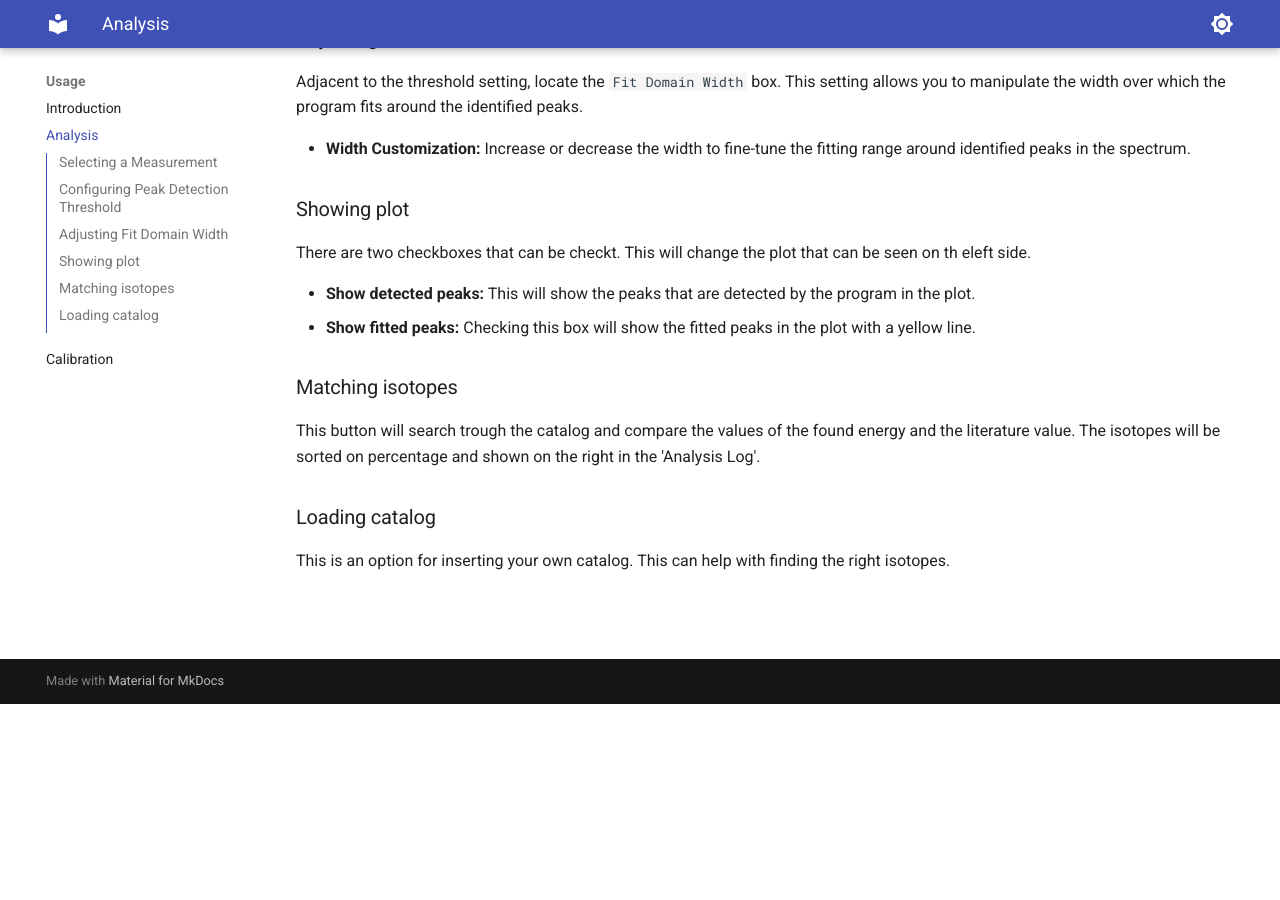
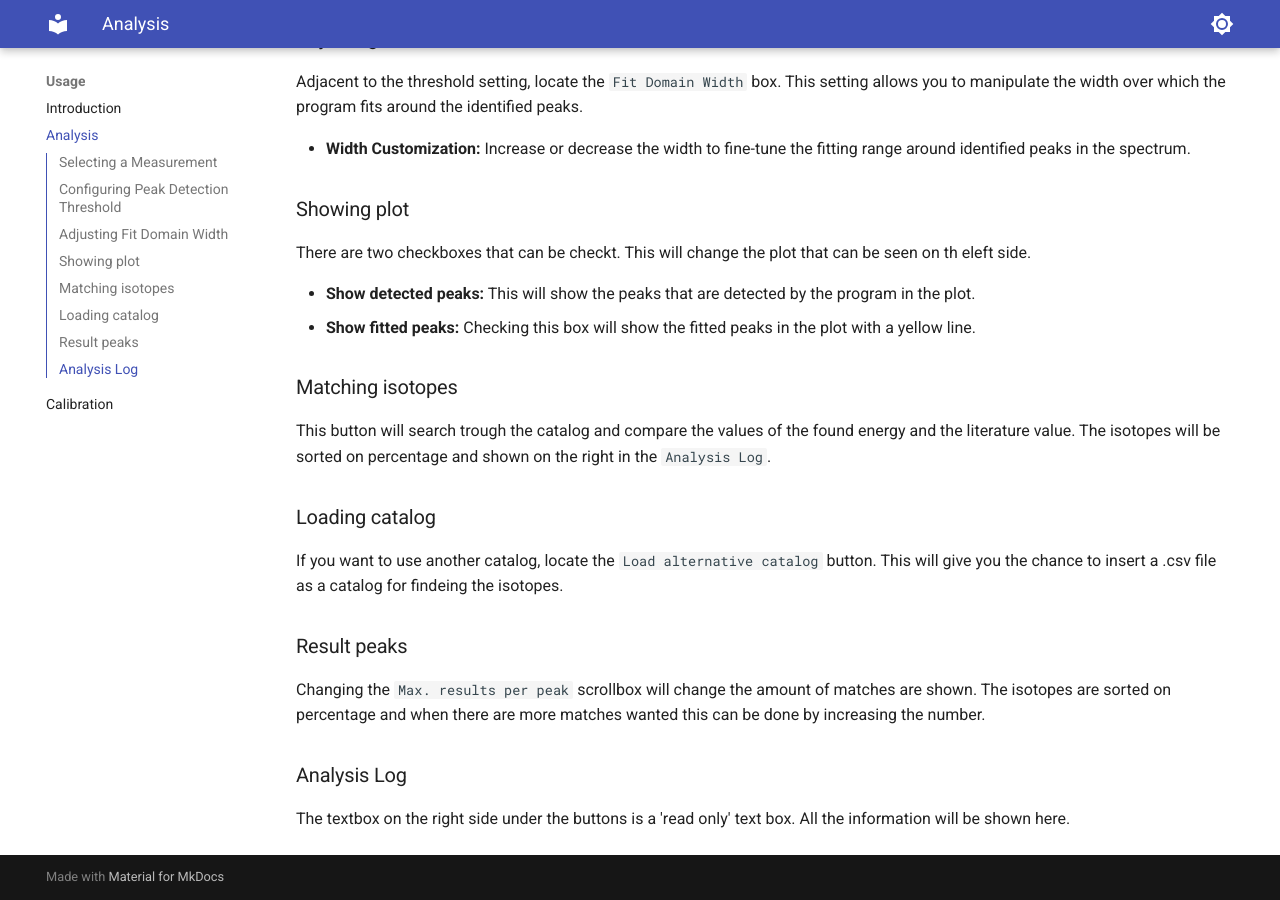
Before and after one commit to tijnsc/gammaspotter, an MkDocs documentation site: the page built from docs/usage/analyze.md, in a window 1280 px wide and 900 px high, scrolled down 564 px. Built offline with MkDocs 1.6.1 and Material for MkDocs 9.7.7, drawn with Linux system fonts in a browser that asks for light colours; before the commit the page ends 1268 px from its top, so only the background shows below that.

Commit message:
Finished the Analysis tab with all the usefull information

```diff
--- a/docs/usage/analyze.md
+++ b/docs/usage/analyze.md
@@ -21,9 +21,13 @@ There are two checkboxes that can be checkt. This will change the plot that can
 - **Show fitted peaks:** Checking this box will show the fitted peaks in the plot with a yellow line.
 
 ### Matching isotopes
-This button will search trough the catalog and compare the values of the found energy and the literature value. The isotopes will be sorted on percentage and shown on the right in the 'Analysis Log'.
+This button will search trough the catalog and compare the values of the found energy and the literature value. The isotopes will be sorted on percentage and shown on the right in the `Analysis Log`.
 
 ### Loading catalog
-This is an option for inserting your own catalog. This can help with finding the right isotopes.
+If you want to use another catalog, locate the `Load alternative catalog` button. This will give you the chance to insert a .csv file as a catalog for findeing the isotopes.
 
-###
+### Result peaks
+Changing the `Max. results per peak` scrollbox will change the amount of matches are shown. The isotopes are sorted on percentage and when there are more matches wanted this can be done by increasing the number.
+
+### Analysis Log
+The textbox on the right side under the buttons is a 'read only' text box. All the information will be shown here.
```
